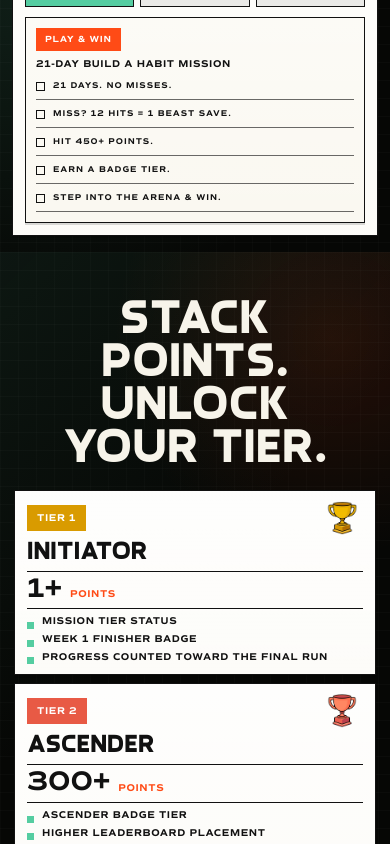
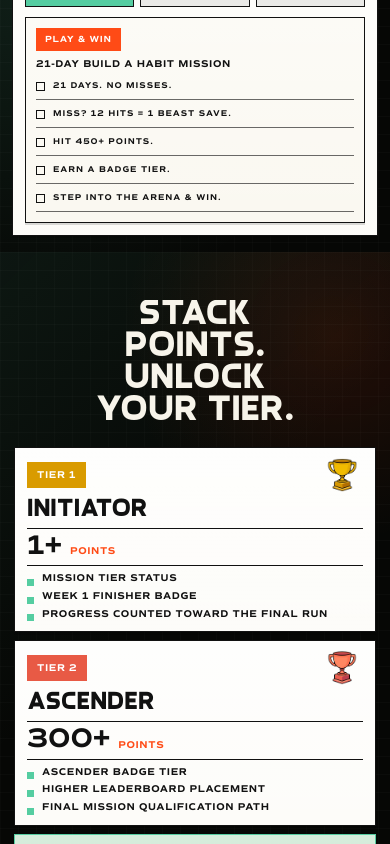
Before and after one commit to kiermangibin/zoda-play, a React (Vite) app: page /mission in a window 390 px wide. Shown: the part 1216-2060 px from the top of the page. Built offline with nearby package versions, Linux system fonts and the light colour scheme.

Commit message:
Reduce mission lower section headings

```diff
--- a/src/styles/mission-page.css
+++ b/src/styles/mission-page.css
@@ -2696,7 +2696,7 @@
   background: var(--mission-bg);
   display: grid;
   --mission-combined-content: min(100%, 1560px);
-  --mission-combined-heading: clamp(42px, 5.8vw, 78px);
+  --mission-combined-heading: clamp(34px, 4.2vw, 56px);
   --mission-combined-pad-y: clamp(72px, 8vw, 118px);
   --mission-combined-pad-x: clamp(18px, 4vw, 48px);
 }
@@ -2869,7 +2869,7 @@
 
 @media (max-width: 760px) {
   .zoda-mission-combined {
-    --mission-combined-heading: clamp(34px, 12vw, 54px);
+    --mission-combined-heading: clamp(30px, 9vw, 42px);
     --mission-combined-pad-y: 48px;
     --mission-combined-pad-x: 14px;
   }
```
